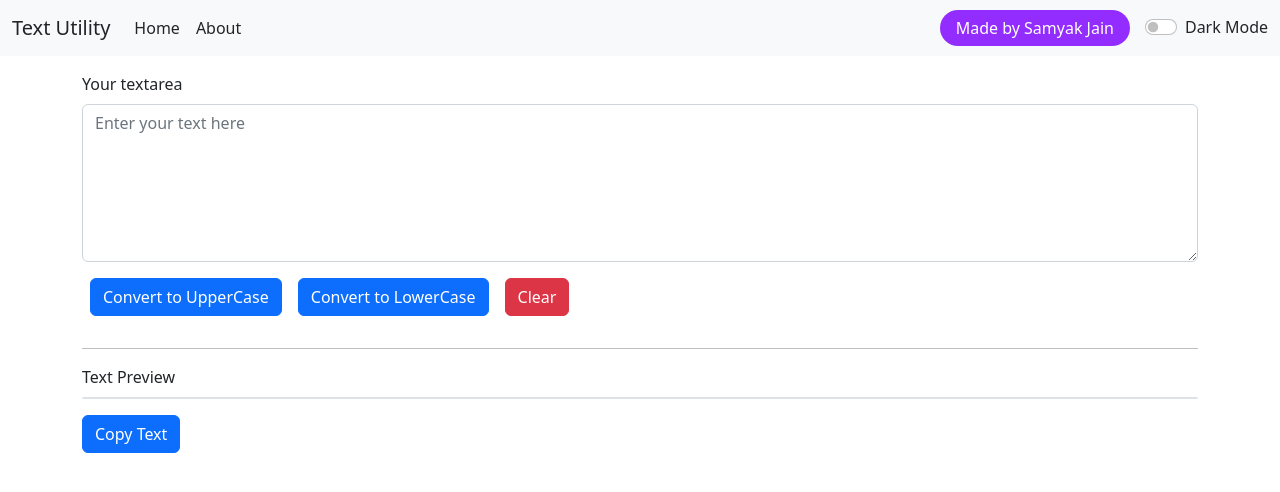
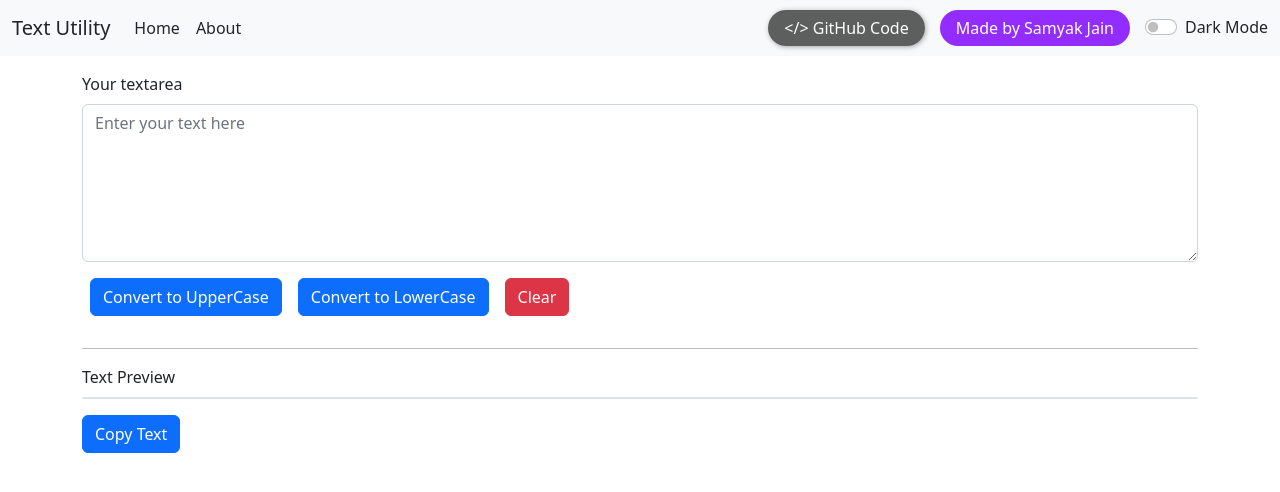
Before and after one commit to samyakjain125/Text-Utility-App, a React (Create React App) app: page / in a window 1280 px wide. Shown: the top 492 px of the page. Built offline with nearby package versions, Linux system fonts and the light colour scheme.

Commit message:
added github link

```diff
--- a/src/Components/Navbar.js
+++ b/src/Components/Navbar.js
@@ -18,6 +18,7 @@
         <a className={`nav-link text-${props.mode==="light"?"dark":"light"}`} href="#">About</a>
         </li>
       </ul>
+      <a href="https://github.com/samyakjain2431/Todo-Monkey" target="blank" rel="noopener noreferrer" style={{"padding": "6px 16px","marginRight":"15px", "backgroundColor":"#373737cc","boxShadow":"1px 1px 5px #808080b0", "color": "white","borderRadius":"42px", "textDecoration":"none"}}>{`</> GitHub Code`}</a>
       <a href="https://samyakjain.super.site" target="blank" rel="noopener noreferrer" style={{"padding": "6px 16px","margin-right":"15px", "backgroundColor":"#932cff", "color": "white","borderRadius":"42px", "textDecoration":"none"}}>Made by Samyak Jain</a>
       <div className={`form-check form-switch text-${props.mode==="light"?"dark":"light"}`} >
       <input className="form-check-input" onClick={props.toggleMode} type="checkbox" role="switch" id="flexSwitchCheckDefault"/>
```
